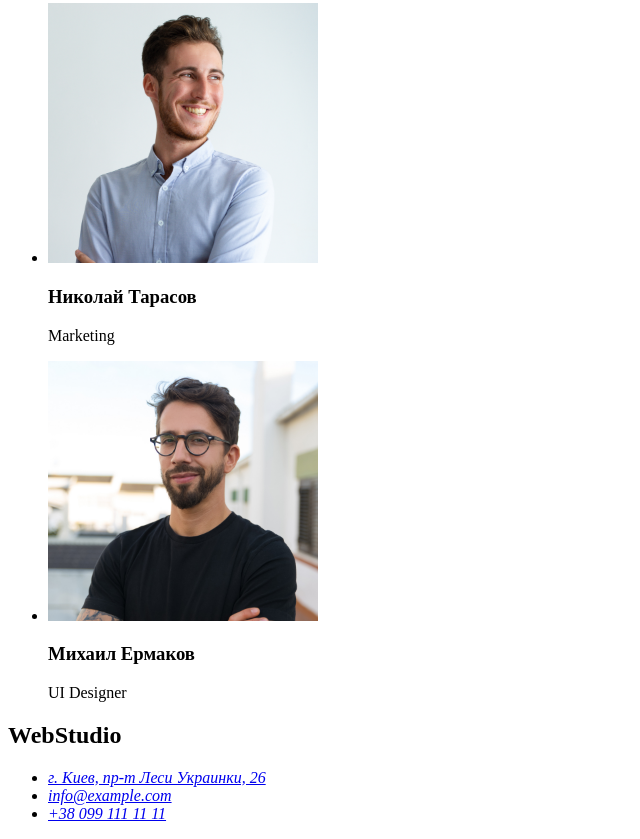
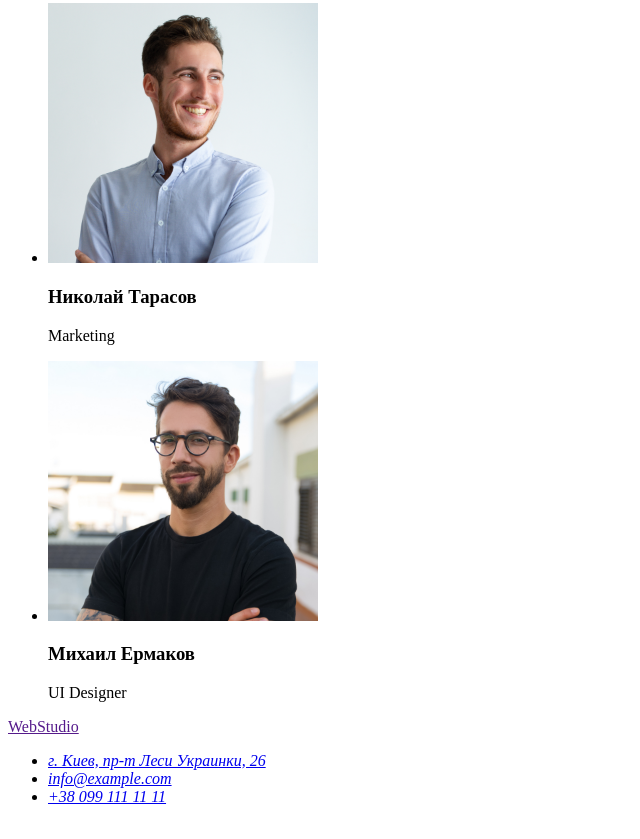
Before and after one commit to BorisKorsun/goit-markup-hw-01, a plain HTML site: page index.html in a window 1280 px wide. Shown: the part 2333-3172 px from the top of the page, without its empty margins (0-640 px from the left). Drawn offline with Linux system fonts and the light colour scheme.

Commit message:
Ссылка в футере

```diff
--- a/index.html
+++ b/index.html
@@ -123,9 +123,9 @@
 
     <!-- футер -->
     <section>
-        <h2>
+        <a href="">
             WebStudio
-        </h2>
+        </a>
         <address>
             <ul>
                 <li>
```
